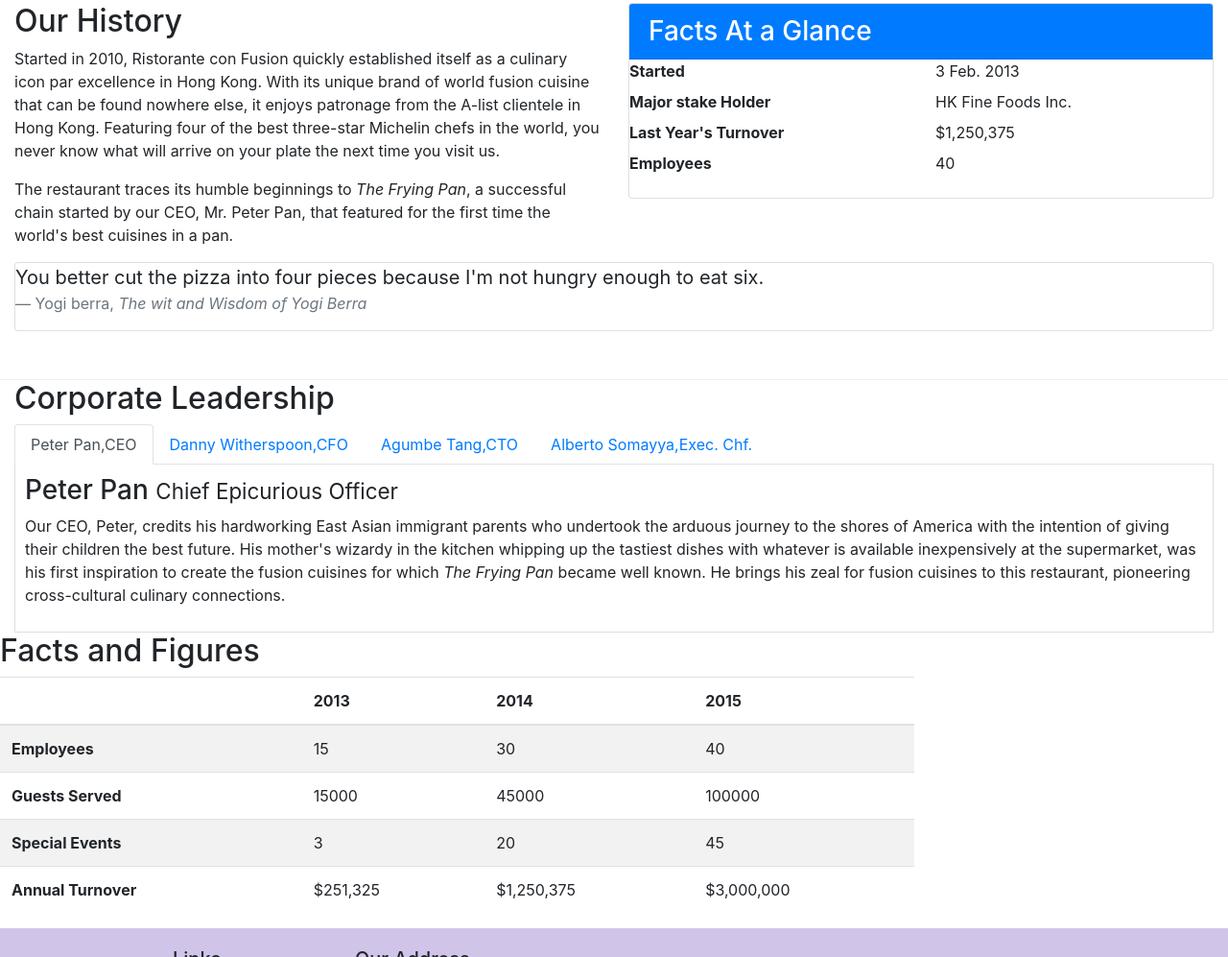
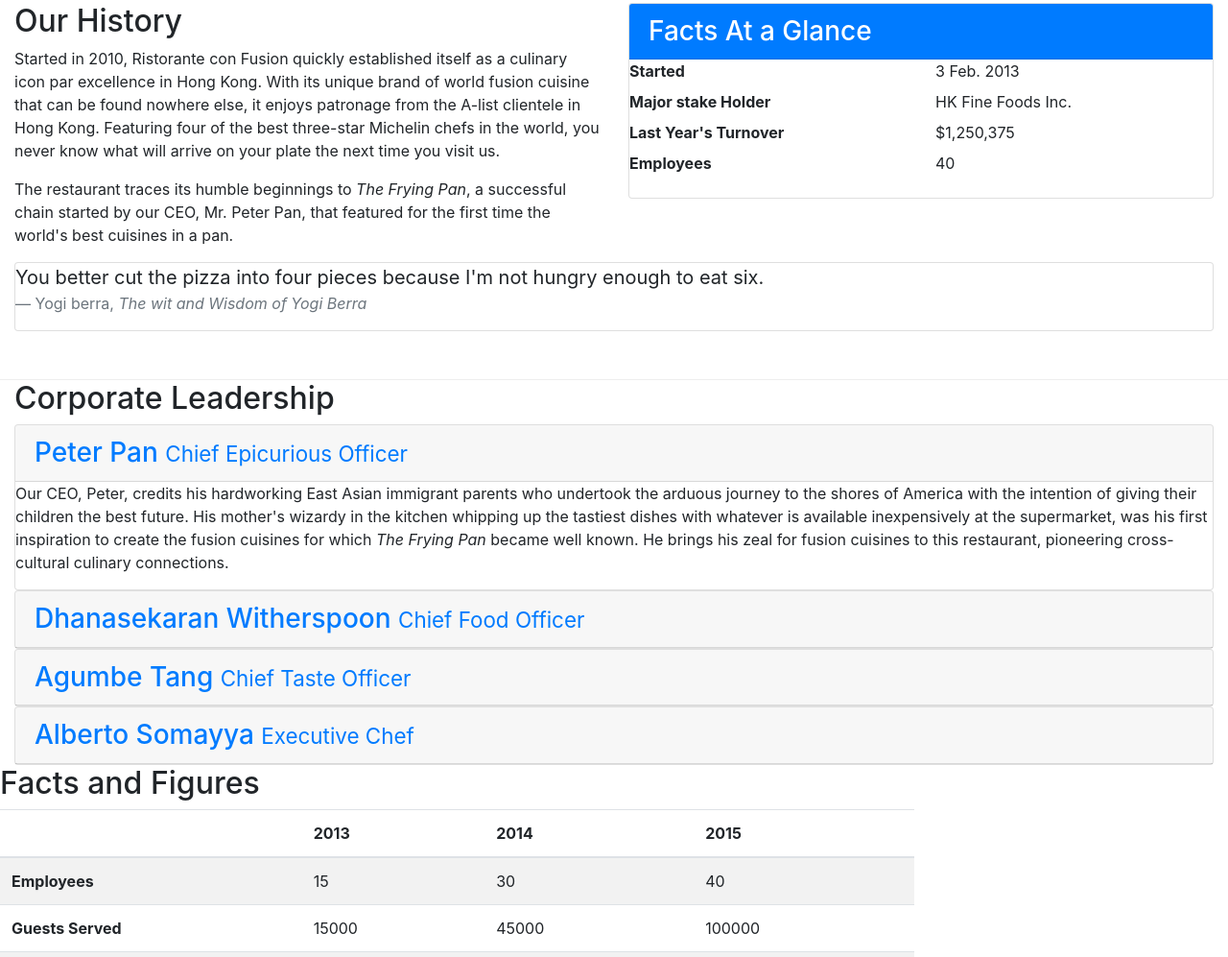
Before and after one commit to Himanshu-1997/Bootstrap-4, a website: page aboutus.html in a window 1280 px wide. Shown: the part 438-1435 px from the top of the page at 96% size. Drawn offline with nearby package versions, Linux system fonts and the light colour scheme.

Commit message:
implementation of accordion in aboutus.html

```diff
--- a/aboutus.html
+++ b/aboutus.html
@@ -97,36 +97,55 @@
         <div class="row row-header">
             <div class="col-12">
                 <h2>Corporate Leadership</h2>
-				<ul class="nav nav-tabs">
-				<li class="nav-item">
-					<a class="nav-link active" href="#peter" role="tab" data-toggle="tab">Peter Pan,CEO</a>
-				</li>
-				<li class="nav-item">
-					<a class="nav-link" href="#danny" role="tab" data-toggle="tab">Danny Witherspoon,CFO</a>
-				</li>
-				<li class="nav-item">
-					<a class="nav-link" href="#agumbe" role="tab" data-toggle="tab">Agumbe Tang,CTO</a>
-				</li>
-				<li class="nav-item">
-					<a class="nav-link" href="#alberto" role="tab" data-toggle="tab">Alberto Somayya,Exec. Chf.</a>
-				</li>
-			</ul>
-			<div class="tab-content">
-				<div role="tabpanel" class="tab-pane fade show active" id="peter">
-					<h3>Peter Pan <small>Chief Epicurious Officer</small></h3>
+			<div id="accordion" role="tablist">
+				<div class="card">
+					<div class="card-header" role="tab" id="peterhead">
+						<h3 class="mb-0">
+						 <a data-toggle="collapse" data-parent="#accordion" href="#peter">Peter Pan <small>Chief Epicurious Officer</small></a>
+						</h3>
+					</div>
+					<div role="tabpanel" class="collapse show" id="peter">
+						<div class="card-block">
 							<p>Our CEO, Peter, credits his hardworking East Asian immigrant parents who undertook the arduous journey to the shores of America with the intention of giving their children the best future. His mother's wizardy in the kitchen whipping up the tastiest dishes with whatever is available inexpensively at the supermarket, was his first inspiration to create the fusion cuisines for which <em>The Frying Pan</em> became well known. He brings his zeal for fusion cuisines to this restaurant, pioneering cross-cultural culinary connections.</p>
 						</div>
-				<div role="tabpanel" class="tab-pane fade show" id="danny">
-					<h3>Dhanasekaran Witherspoon <small>Chief Food Officer</small></h3>
+					</div>
+				</div>
+				<div class="card">
+					<div class="card-header" role="tab" id="dannyhead">
+						<h3 class="mb-0">
+						 <a  class="collapsed" data-toggle="collapse" data-parent="#accordion" href="#danny">Dhanasekaran Witherspoon <small>Chief Food Officer</small></a>
+						</h3>
+					</div>
+					<div role="tabpanel" class="collapse" id="danny">
+						<div class="card-block">
 							<p>Our CFO, Danny, as he is affectionately referred to by his colleagues, comes from a long established family tradition in farming and produce. His experiences growing up on a farm in the Australian outback gave him great appreciation for varieties of food sources. As he puts it in his own words, <em>Everything that runs, wins, and everything that stays, pays!</em></p>
 						</div>
-				<div role="tabpanel" class="tab-pane fade show" id="agumbe">
-					<h3>Agumbe Tang <small>Chief Taste Officer</small></h3>
+					</div>
+				</div>
+				<div class="card">
+					<div class="card-header" role="tab" id="agumbehead">
+						<h3 class="mb-0">
+						 <a class="collapsed" data-toggle="collapse" data-parent="#accordion" href="#agumbe">Agumbe Tang <small>Chief Taste Officer</small></a>
+						</h3>
+					</div>
+					<div role="tabpanel" class="collapse" id="agumbe">
+						<div class="card-block">
 							<p>Blessed with the most discerning gustatory sense, Agumbe, our CTO, personally ensures that every dish that we serve meets his exacting tastes. Our chefs dread the tongue lashing that ensues if their dish does not meet his exacting standards. He lives by his motto, <em>You click only if you survive my lick.</em></p>
 						</div>
-				<div role="tabpanel" class="tab-pane fade show" id="alberto">
-					<h3>Alberto Somayya <small>Executive Chef</small></h3>
+					</div>
+				</div>
+				<div class="card">
+					<div class="card-header" role="tab" id="albertohead">
+						<h3 class="mb-0">
+						 <a class="collapsed" data-toggle="collapse" data-parent="#accordion" href="#alberto">Alberto Somayya <small>Executive Chef</small></a>
+						</h3>
+					</div>
+					<div role="tabpanel" class="collapse" id="alberto">
+						<div class="card-block">
 							<p>Award winning three-star Michelin chef with wide International experience having worked closely with whos-who in the culinary world, he specializes in creating mouthwatering Indo-Italian fusion experiences. He says, <em>Put together the cuisines from the two craziest cultures, and you get a winning hit! Amma Mia!</em></p>
+						</div>
+					</div>
+				</div>
 				</div>
 			</div>
 			</div>
```
Lines whose indentation alone changed are shown as unchanged.
